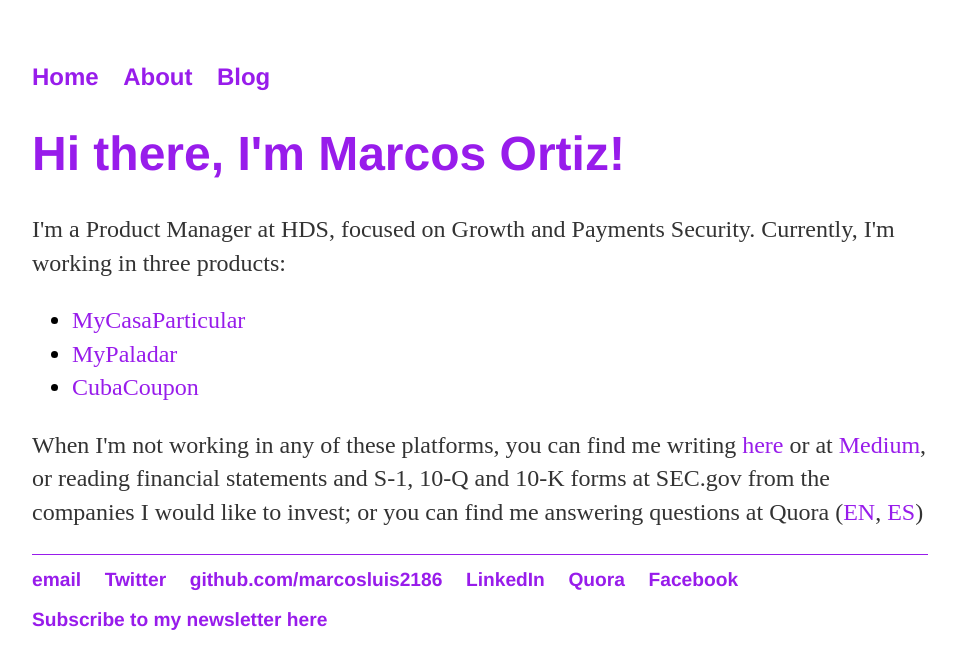
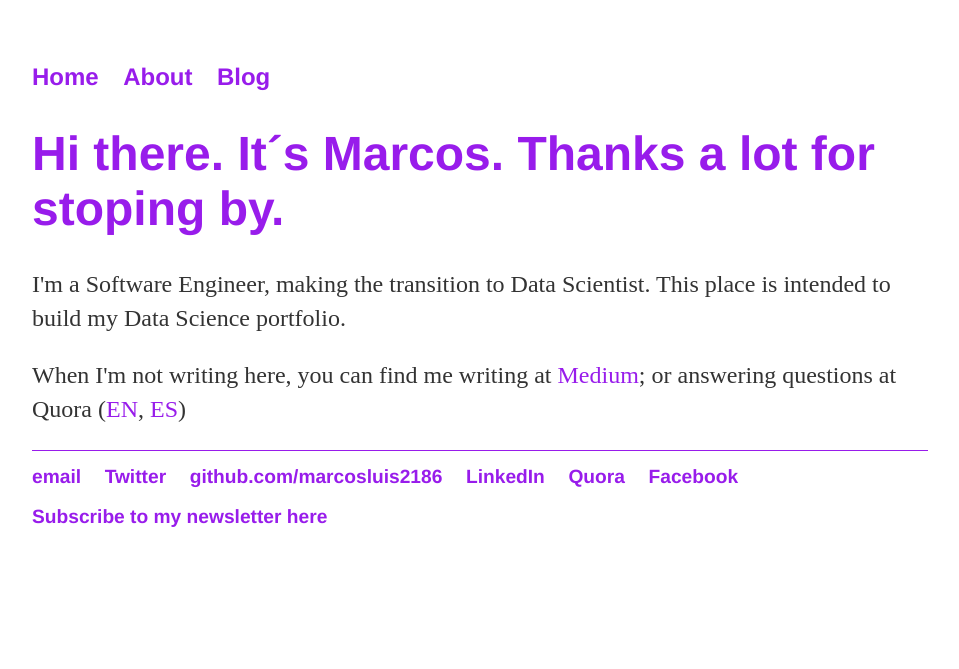
Before and after one commit to marcosluis2186/marcosluis2186.github.com, a Jekyll site: the page built from about.html, in a window 1280 px wide. Shown: the top 669 px of the page, without its empty margins (160-1119 px from the left). Built offline with Jekyll 4.4.1, drawn with Linux system fonts in a browser that asks for light colours.

Commit message:
Making some changes to about.html

```diff
--- a/about.html
+++ b/about.html
@@ -3,15 +3,8 @@
 title: About Me
 ---
 <div class="blurb">
-	<h1>Hi there, I'm Marcos Ortiz!</h1>
-	<p>I'm a Product Manager at HDS, focused on Growth and Payments Security. Currently, I'm working in three products:
-   <ul>
-		 <li><a href="https://www.mycasaparticular.com" target="_blank">MyCasaParticular</a></li>
-     <li><a href="htts://mypaladar.com" target="_blank">MyPaladar</a></li>
-		 <li><a href="https://cubacoupon.com" target="_blank">CubaCoupon</a></li>
-	 </ul>
-	 </p>
-       <p>When I'm not working in any of these platforms, you can find me writing <a href="https://marcosluis2186.github.io/blog">here</a> or at <a href="http://medium.com/a-data-driven-guy" target="_blank">Medium</a>, or reading financial statements and S-1, 10-Q and 10-K forms
-	 at SEC.gov from the companies I would like to invest; or you can find me answering questions at Quora (<a href="https://quora.com/profile/Marcos-Ortiz-1" target="_blank">EN</a>, <a href="https://es.quora.com/profile/Marcos-Ortiz-1" target="_blank">ES</a>)
+	<h1>Hi there. It´s Marcos. Thanks a lot for stoping by.</h1>
+	<p>I'm a Software Engineer, making the transition to Data Scientist. This place is intended to build my Data Science portfolio. </p>
+       <p>When I'm not writing here, you can find me writing at <a href="http://medium.com/a-data-driven-guy" target="_blank">Medium</a>; or answering questions at Quora (<a href="https://quora.com/profile/Marcos-Ortiz-1" target="_blank">EN</a>, <a href="https://es.quora.com/profile/Marcos-Ortiz-1" target="_blank">ES</a>)
 	</p>
 </div><!-- /.blurb -->
```
